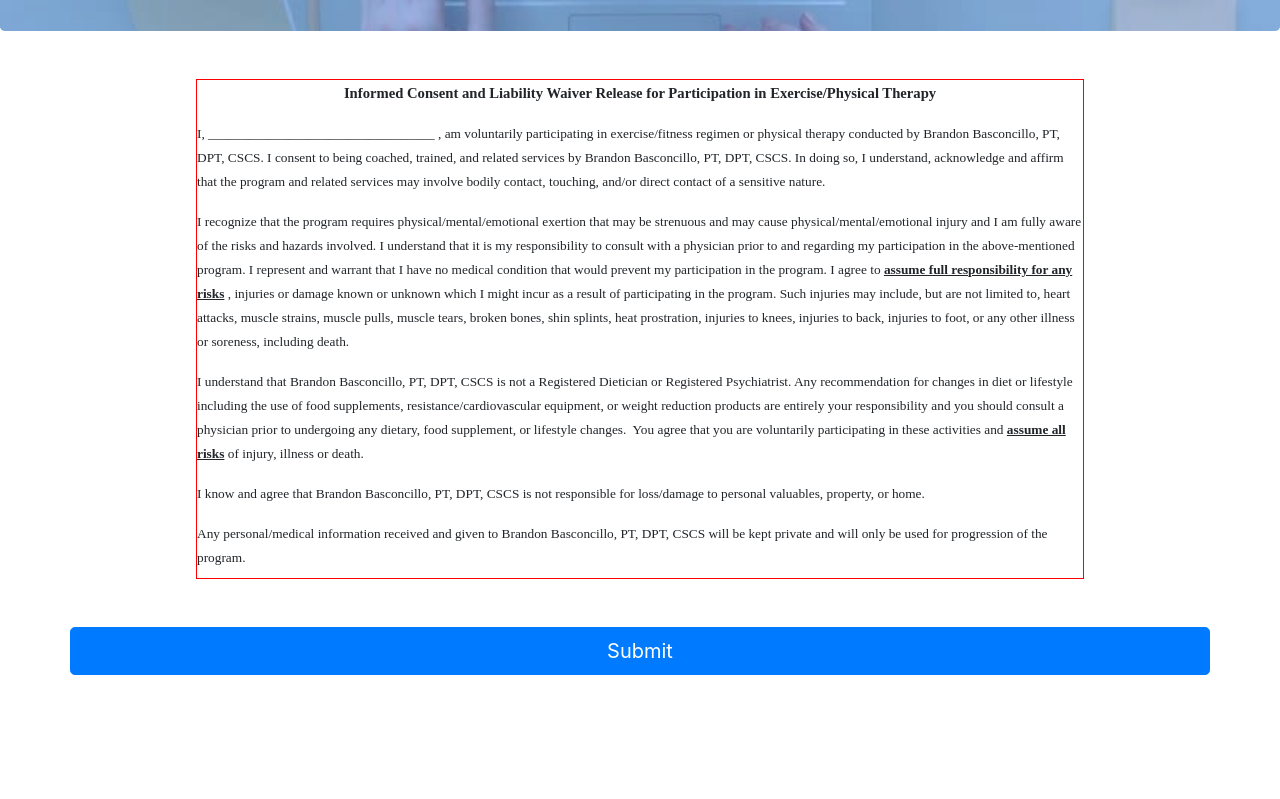
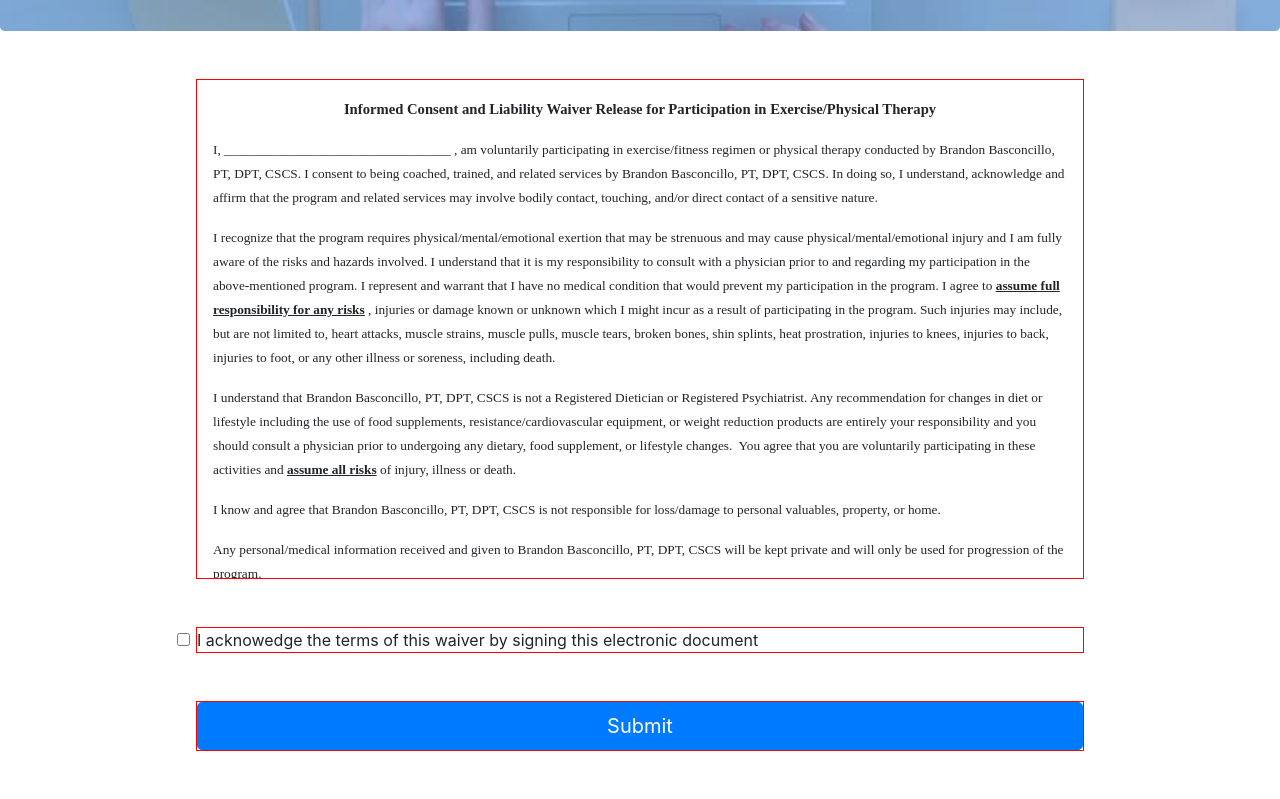
Before and after one commit to matthewhaotran/strengthofsynergyforms, a website: page index.html in a window 1280 px wide. Shown: the part 409-1208 px from the top of the page. Before the commit the page ends 1132 px from the top, so only its background shows below. Drawn offline with nearby package versions, Linux system fonts and the light colour scheme.

Commit message:
added checkbox

```diff
--- a/index.html
+++ b/index.html
@@ -30,7 +30,8 @@
                     therapy conducted by Brandon Basconcillo, PT, DPT, CSCS. I consent to being coached, trained, and related
                     services by Brandon Basconcillo, PT, DPT, CSCS. In doing so, I understand, acknowledge and affirm that
                     the program and related services may involve bodily contact, touching, and/or direct contact of a sensitive
-                    nature.</span>
+                    nature.
+                </span>
             </p>
 
             <p class=MsoNormal>
@@ -95,7 +96,7 @@
                 <span style='font-family:"Times New Roman"'>Name:_______________________________</span>
             </p>
 
-             <p class=MsoNormal>
+            <p class=MsoNormal>
                 <span style='font-family:"Times New Roman"'>Signature: ____________________________&nbsp; Date:_______/_______/______ </span>
             </p>
 
@@ -107,7 +108,13 @@
                 <span style='font-family:"Times New Roman"'>Parent/Guardian's Signature: ___________________________ Date:_______/_______/______ &nbsp;</span>
             </p>
         </div>
-        <div class="row topbottommargin">
+        <div class="row topbottommargin formrow">
+            <label class="form-check-label">
+                <input type="checkbox" class="form-check-input">
+                I acknowedge the terms of this waiver by signing this electronic document
+              </label>
+        </div>
+        <div class="row formrow topbottommargin">
             <button class="btn btn-lg btn-primary btn-block">Submit</button>
         </div>
     </div>
--- a/styles.css
+++ b/styles.css
@@ -38,9 +38,20 @@
     height: 500px;
     overflow: scroll;
     border: 1px solid red;
+    padding: 1rem 1rem 1rem 1rem;
 }
 
 .topbottommargin {
     margin-top: 3rem;
     margin-bottom: 3rem;
 }
+
+.row {
+    border: 1px solid red;
+}
+
+.formrow {
+    width: 80%;
+    margin-left: auto;
+    margin-right: auto;
+}
```
